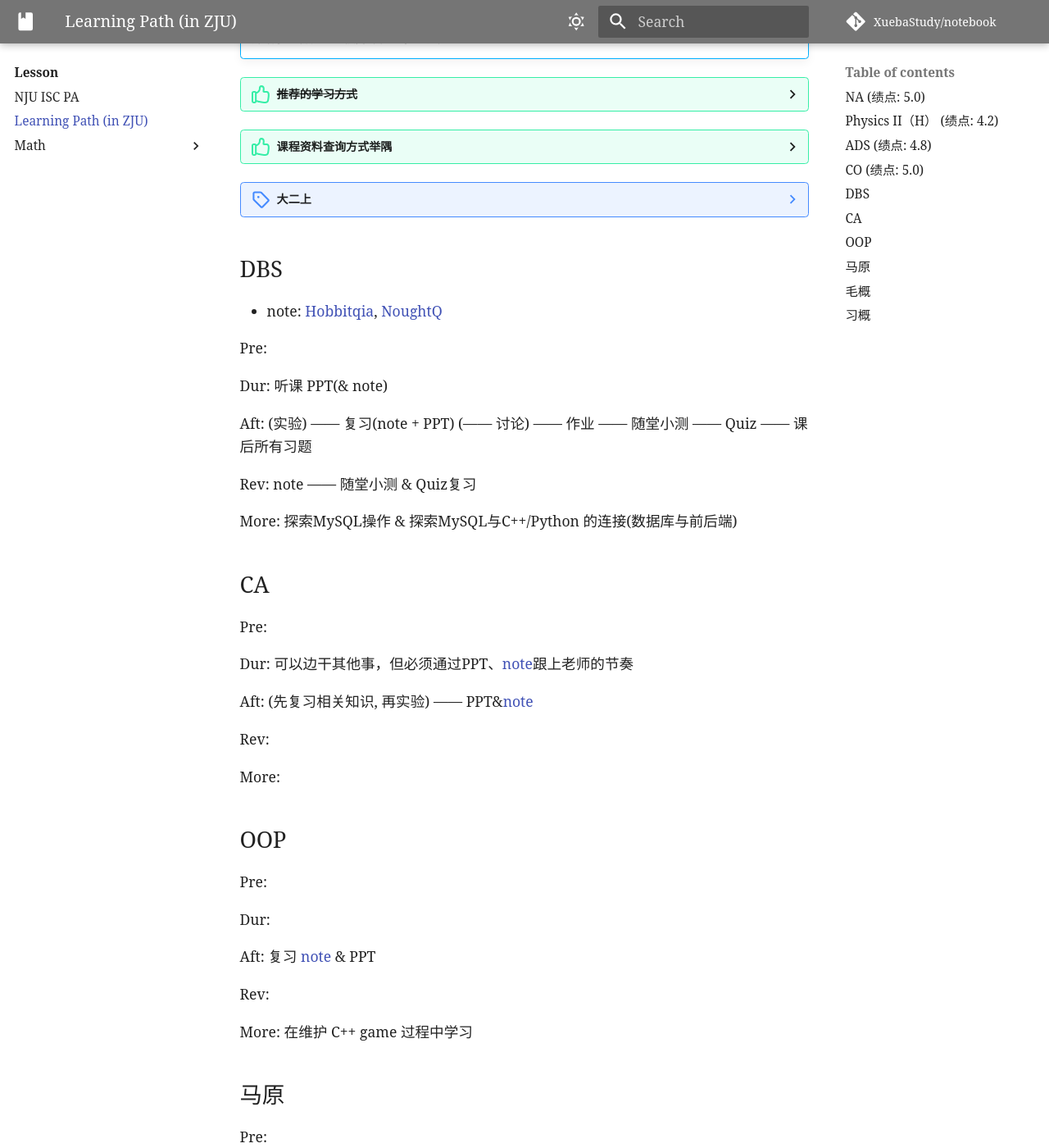
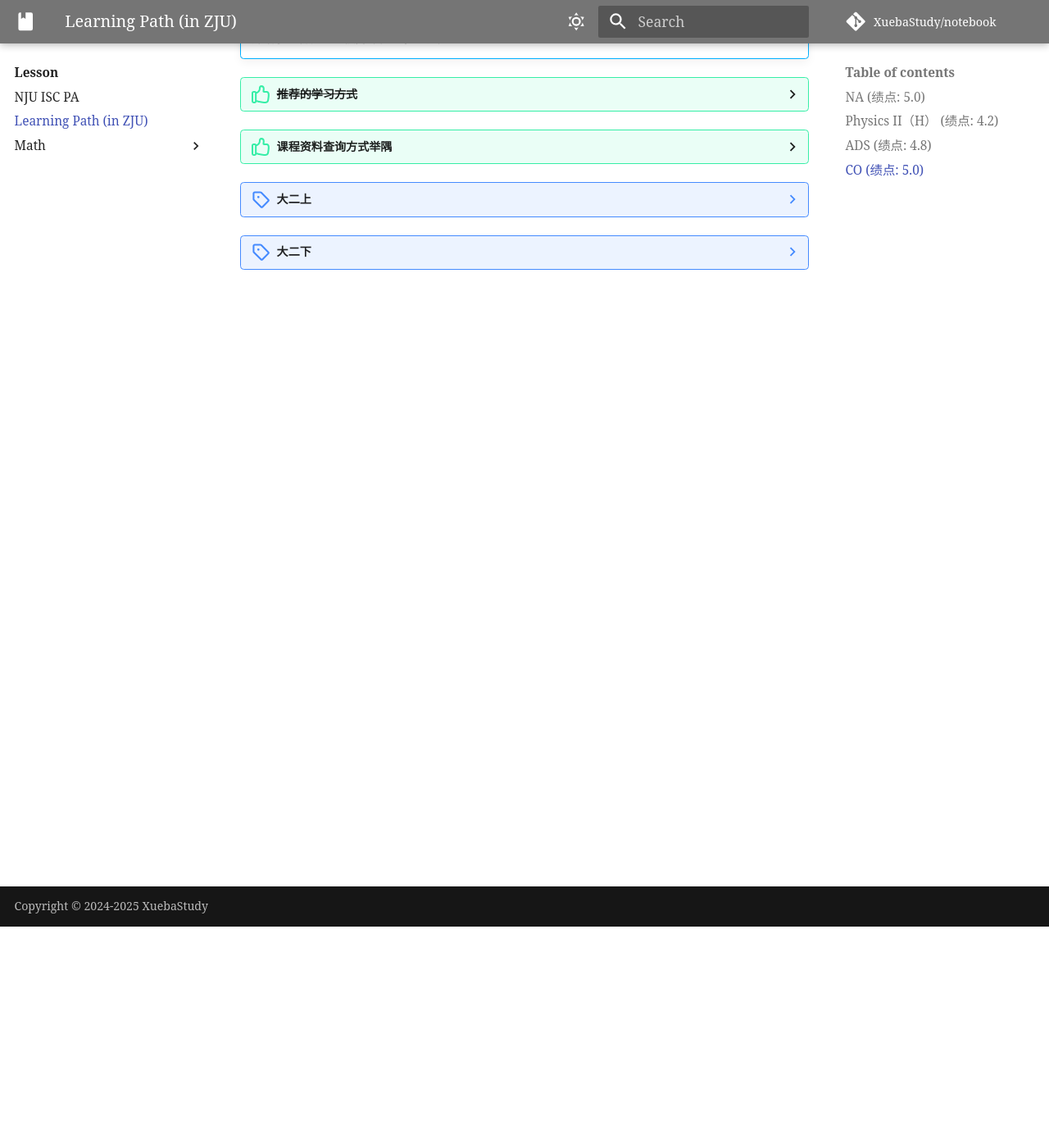
Before and after one commit to XuebaStudy/notebook, an MkDocs documentation site: the page built from docs/Lesson/How_1.md, in a window 1280 px wide and 1400 px high, scrolled down 270 px. Shown: the whole window at 82% size. Built offline with MkDocs 1.6.1 and Material for MkDocs 9.7.7, drawn with Linux system fonts in a browser that asks for light colours; some web fonts are replaced; comment, search, counter and statistics services are not loaded; a style sheet for code colours, icons or effects is not loaded; some of the changed text lies outside the part shown.

Commit message:
Date 2025.6.22

```diff
--- a/docs/Lesson/How_1.md
+++ b/docs/Lesson/How_1.md
@@ -79,64 +79,5 @@
 
     ---
 
-## DBS
-- note: [Hobbitqia](https://note.hobbitqia.cc/DB/db1/), [NoughtQ](https://note.noughtq.top/system/db/)
-
-Pre:
-
-Dur: 听课 PPT(& note)
-
-Aft: (实验) —— 复习(note + PPT) (—— 讨论) —— 作业 —— 随堂小测 —— Quiz —— 课后所有习题
-
-Rev: note —— 随堂小测 & Quiz复习
-
-More: 探索MySQL操作 & 探索MySQL与C++/Python 的连接(数据库与前后端)
-
-## CA
-Pre:
-
-Dur: 可以边干其他事，但必须通过PPT、[note](https://note.hobbitqia.cc/CA/CA1/)跟上老师的节奏
-
-Aft: (先复习相关知识, 再实验) —— PPT&[note](https://note.hobbitqia.cc/CA/CA1/)
-
-Rev:
-
-More:
-
-## OOP
-Pre:
-
-Dur:
-
-Aft: 复习 [note](https://note.hobbitqia.cc/OOP/oop1/) & PPT
-
-Rev:
-
-More: 在维护 C++ game 过程中学习
-
-## 马原
-Pre:
-
-Dur: 积极发言(推荐2~3次/课)
-
-Aft:
-
-Rev:
-
-## 毛概
-Pre:
-
-Dur: 摸鱼
-
-Aft:
-
-Rev:
-
-## 习概
-Pre:
-
-Dur: 除非有事，否则摸鱼甚至翘课
-
-Aft:
-
-Rev:
+??? note "大二下"
+    原本是有的，但最后没能真正贯彻，无论最后成绩好不好，我都已无颜记录......
```
Also changed, not shown: docs/Diary/Reflection/Others.md (+13 -0 lines), docs/Diary/days_challenge/2025/25.5_2.md (+5 -9 lines), docs/Tool/Linux/server.md (+5 -0 lines), 1 other file.
